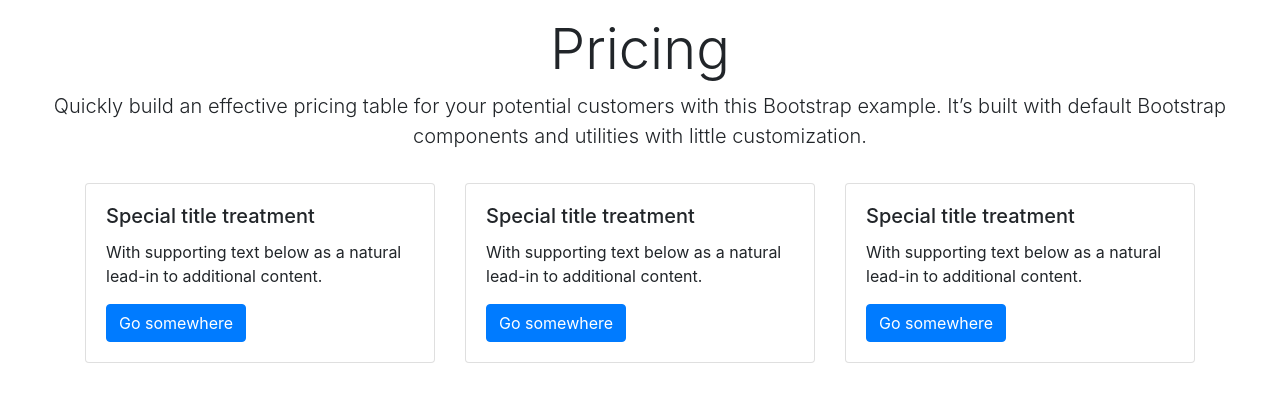
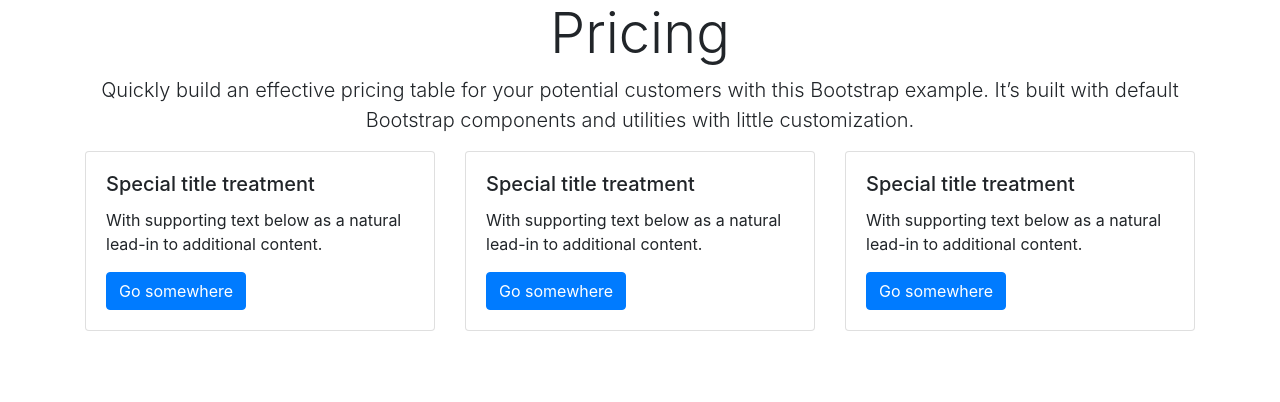
Before and after one commit to smartpie/smartpie.github.io, a plain HTML site: page index.html in a window 1280 px wide. Drawn offline with nearby package versions, Linux system fonts and the light colour scheme.

Commit message:
Update index.html
Co-Authored-By: smartpie <49282071+smartpie@users.noreply.github.com>

```diff
--- a/index.html
+++ b/index.html
@@ -12,10 +12,10 @@
     <title>Document</title>
 </head>
 <body>
-    <div class="header py-3 mx-auto text-center">
+    <header class="container mx-auto text-center">
         <h1 class="display-4">Pricing</h1>
         <p class="lead">Quickly build an effective pricing table for your potential customers with this Bootstrap example. It’s built with default Bootstrap components and utilities with little customization.</p>
-    </div>
+    </header>
     <div class="container">
         <div class="card-deck">
             <div class="card">
```
